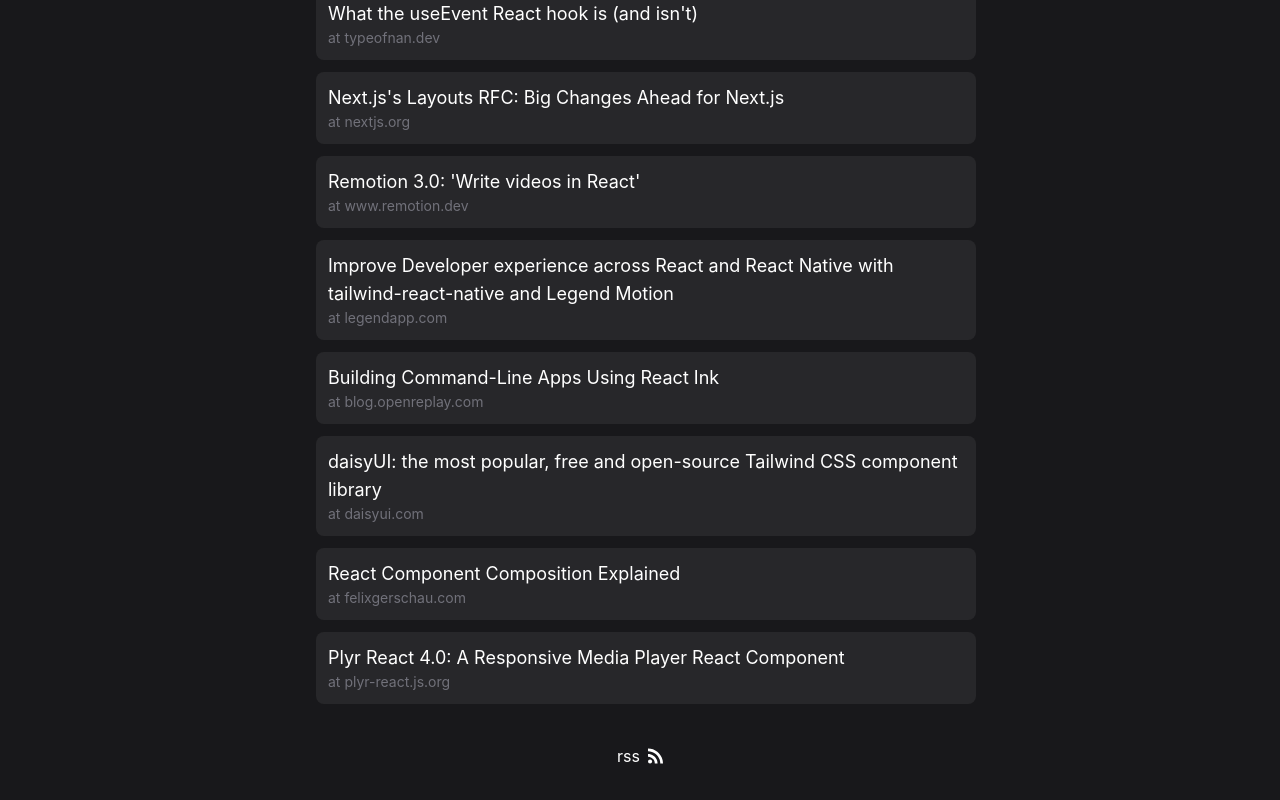
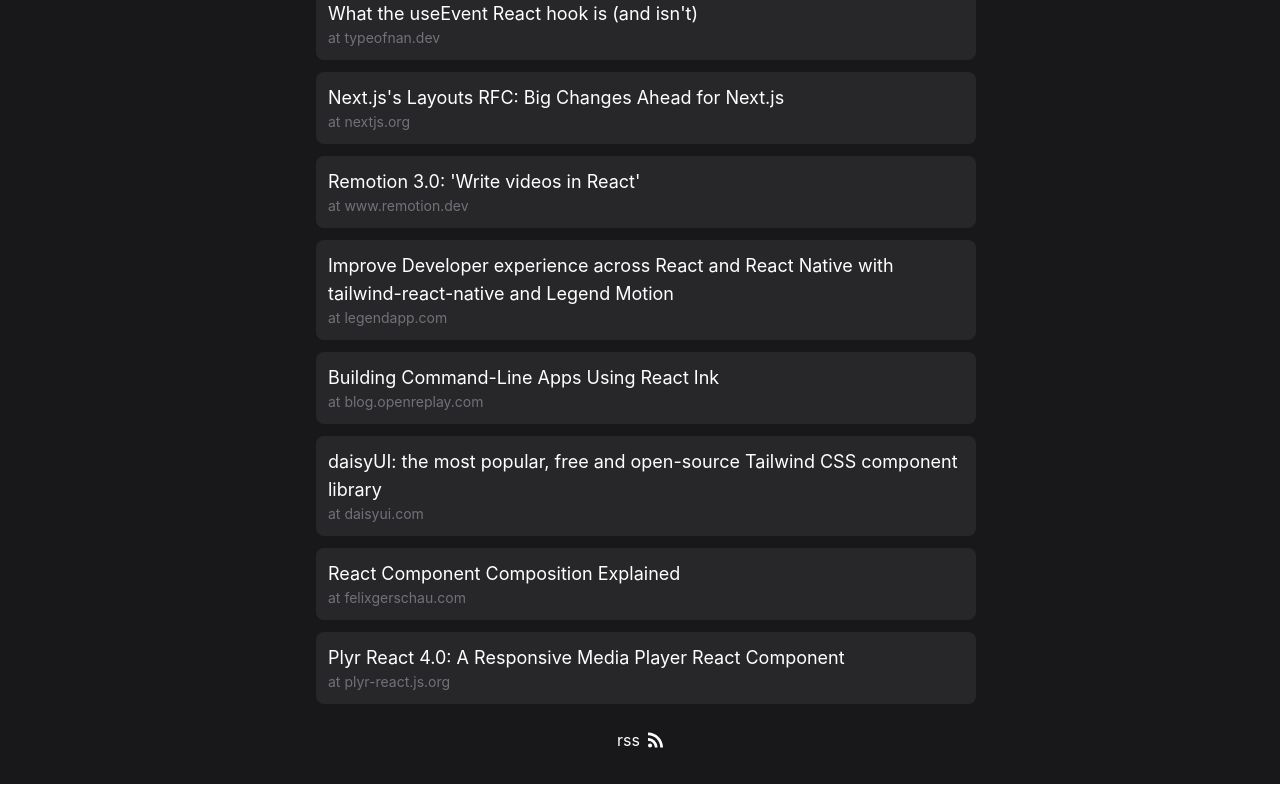
Before and after one commit to inhopj/fcirone.dev, a Next.js app: page /feeds in a window 1280 px wide. Shown: the part 2036-2836 px from the top of the page. Built offline with nearby package versions, Linux system fonts and the light colour scheme.

Commit message:
remove some padding to increase rss icon visibility

```diff
--- a/components/Feeds/RSSFeeds.tsx
+++ b/components/Feeds/RSSFeeds.tsx
@@ -8,7 +8,7 @@ interface Props {
 const RSSFeeds = ({ className: parentClassNames }: Props) => {
   return (
     <div
-      className='pt-4 flex justify-center text-white text-base cursor-pointer'>
+      className='flex justify-center text-white text-base cursor-pointer'>
       <div
         className="pr-2"
       >
```
